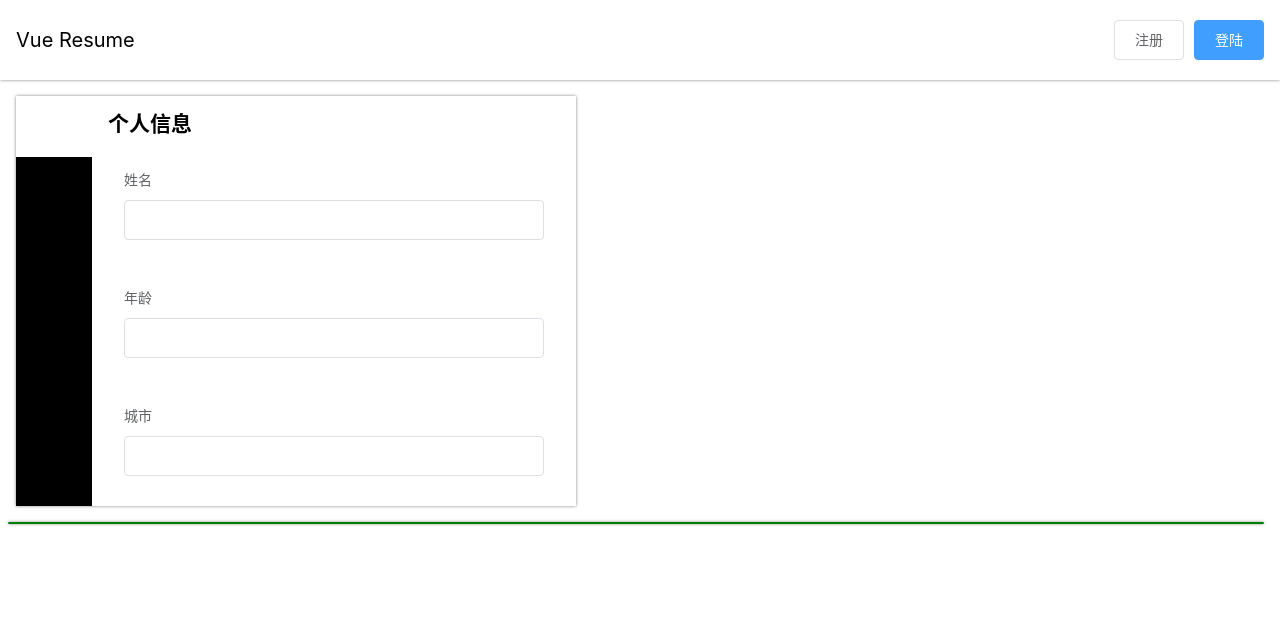
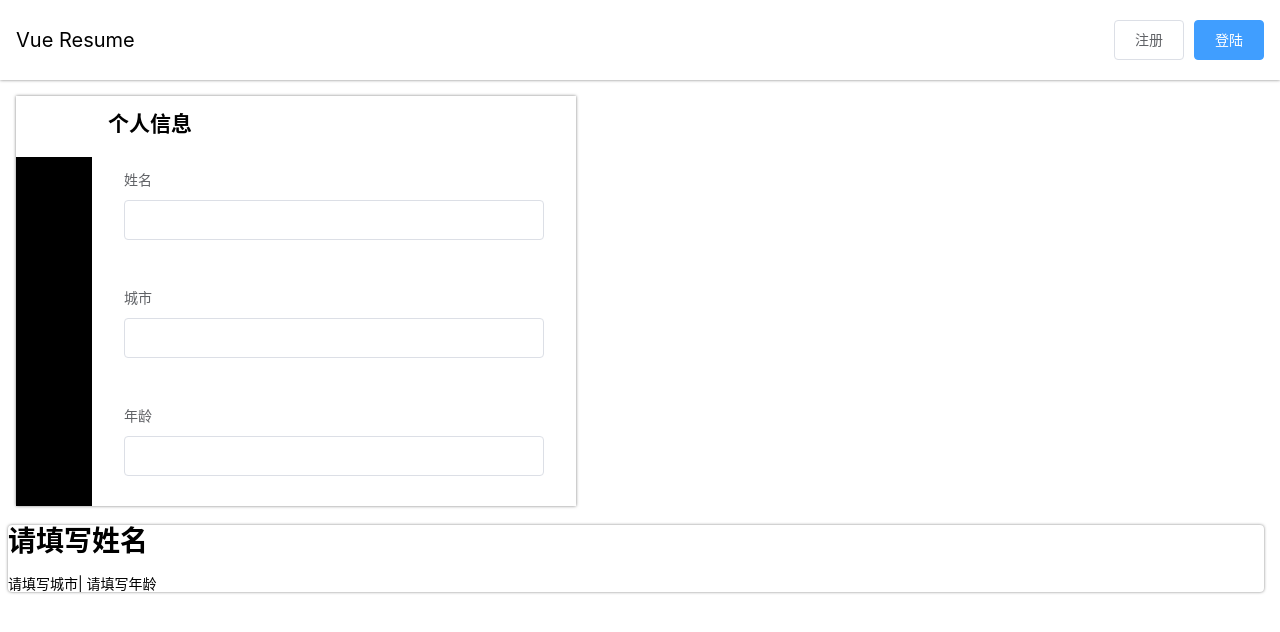
Before and after one commit to zhouchunyu/vue-resume, a Vue app: page / in a window 1280 px wide. Shown: the top 632 px of the page. Built offline with nearby package versions, Linux system fonts and the light colour scheme.

Commit message:
增加个人信息预览

```diff
--- a/src/App.vue
+++ b/src/App.vue
@@ -67,7 +67,7 @@ main {
 .preview{
   flex: 1;
   margin: 16px 16px 16px 8px;
-  background-color: blue;
+  background-color: white;
   box-shadow: 0 0 3px rgba(0, 0, 0, 0.5);
   border-radius: 4px;
 }
--- a/src/components/Editor.vue
+++ b/src/components/Editor.vue
@@ -38,7 +38,7 @@ export default {
     return {
       currentTab: 0,
       icons: ['credentials', 'working', 'learning', 'project', 'contact'],
-      profile: {name: '姓名', age: '年龄', city: '城市'},
+      profile: {name: '姓名',city: '城市', age: '年龄'},
       workingHistory: {company: '公司名称', content: '工作内容'},
       learningHistory: {school: '学校', date: '日期', master: '专业'},
       projects: {name: '项目名称', date: '日期', content: "项目内容"},
--- a/src/components/Preview.vue
+++ b/src/components/Preview.vue
@@ -1,6 +1,15 @@
 <template>
   <div>
-    {{resume.profileInfo[0] && resume.profileInfo[0].name}}
+    <section class="profileInfo" v-if="resume.profileInfo[0]">
+      <h1>{{resume.profileInfo[0].name || '请填写姓名'}}</h1>
+      <div class="personalInfo">
+        <span>{{resume.profileInfo[0].city || "请填写城市"}}</span>
+        <span>{{`| ${resume.profileInfo[0].age || "请填写年龄"}`}}</span>
+      </div>
+    </section>
+    <section>
+
+    </section>
   </div>
 </template>
 
@@ -16,7 +25,4 @@ export default {
 </script>
 
 <style scoped>
-div {
-  border: 1px solid green;
-}
-</style>
+</style>z
```
